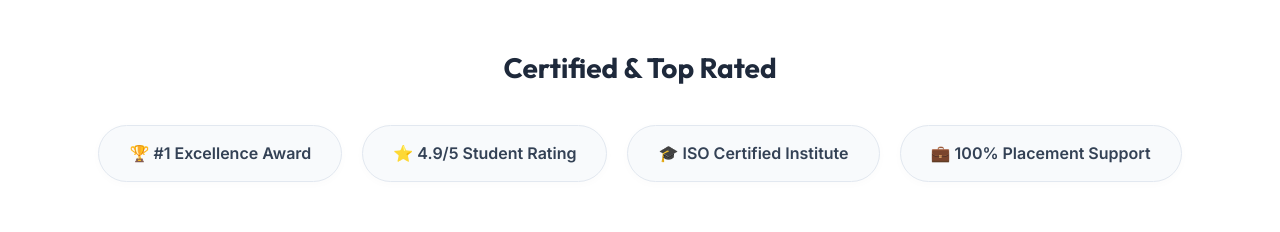
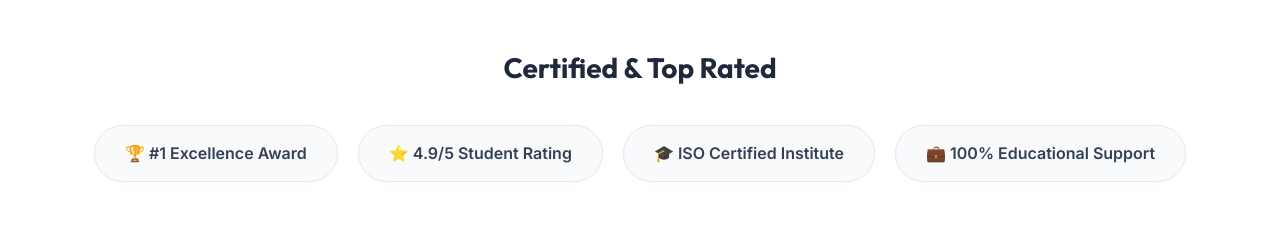
Before and after one commit to Saai416/Training-Institue-Website, a React (Create React App) app: page / in a window 1280 px wide. Shown: the part 1760-1992 px from the top of the page. Built offline with nearby package versions, Linux system fonts and the light colour scheme.

Commit message:
Fix:neww  cchangesss

```diff
--- a/src/pages/Home.js
+++ b/src/pages/Home.js
@@ -96,7 +96,7 @@ const Home = () => {
             <div className="badge">🏆 #1 Excellence Award</div>
             <div className="badge">⭐ 4.9/5 Student Rating</div>
             <div className="badge">🎓 ISO Certified Institute</div>
-            <div className="badge">💼 100% Placement Support</div>
+            <div className="badge">💼 100% Educational Support</div>
           </div>
         </div>
       </section>
```
